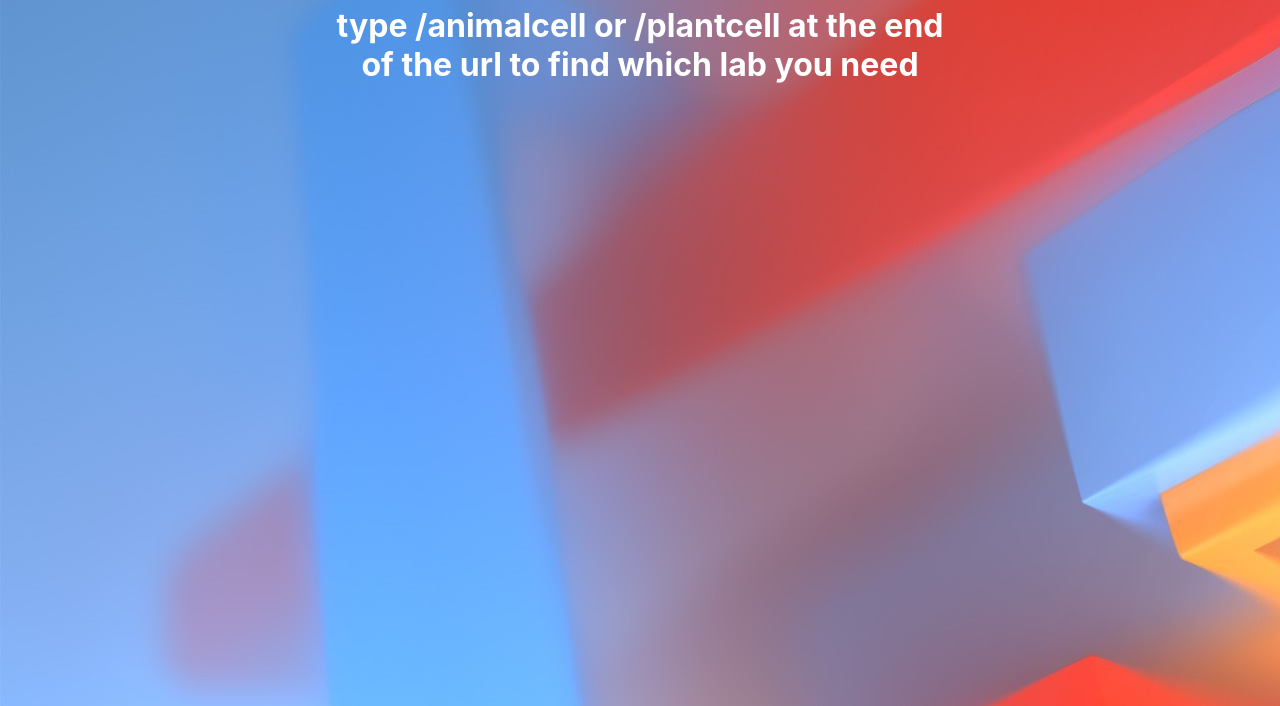
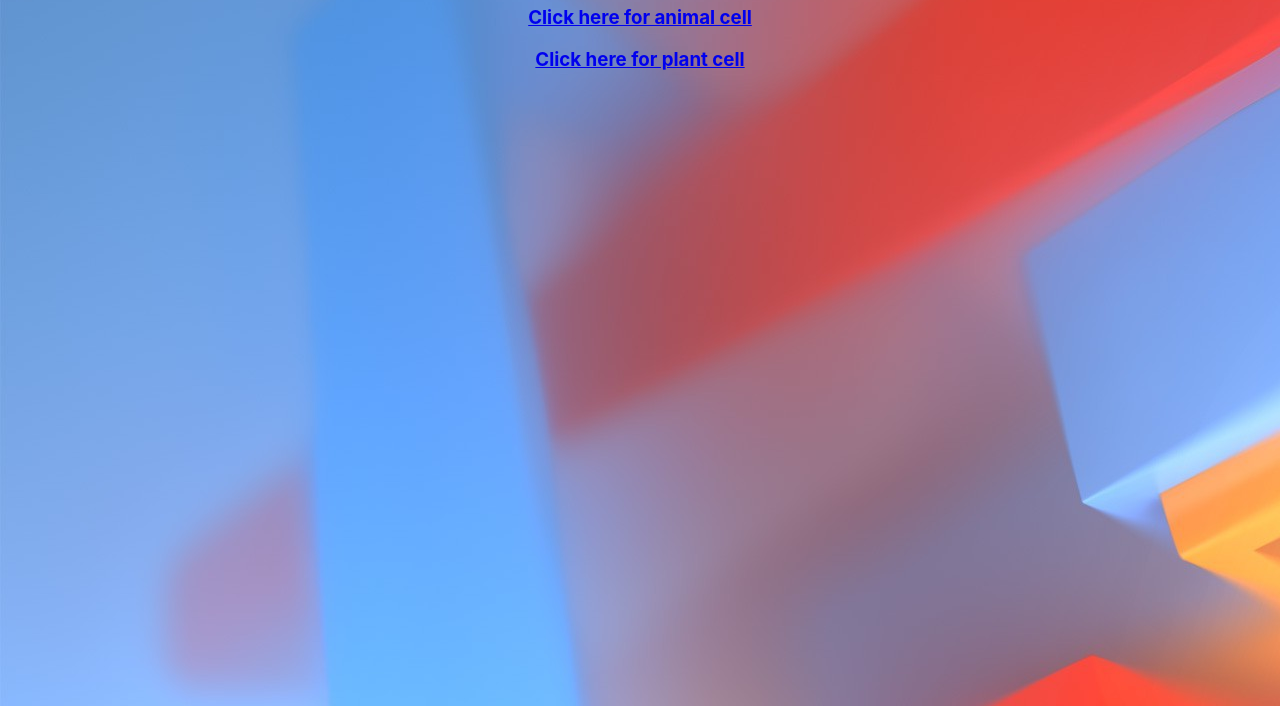
Before and after one commit to navaneet614/stemeylab, a plain HTML site: page index.html in a window 1280 px wide. Shown: the part 94-800 px from the top of the page. Drawn offline with Linux system fonts and the light colour scheme.

Commit message:
Update index.html

```diff
--- a/index.html
+++ b/index.html
@@ -1,6 +1,7 @@
 <!doctype html>
 
 <html lang="en">
+
 <head>
   <meta charset="utf-8">
 
@@ -15,10 +16,12 @@
 
   <div class="center">
     <h1>Uh oh. Looks like you are lost.</h1>
-    <h1>type /animalcell or /plantcell at the end of the url to find which lab you need</h1>
+    <h3><a href="/animalcell/index.html">Click here for animal cell</a></h3>
+    <h3><a href="/plantcell/index.html">Click here for plant cell</a></h3>
   </div>
 
 
 
 </body>
+
 </html>
```
